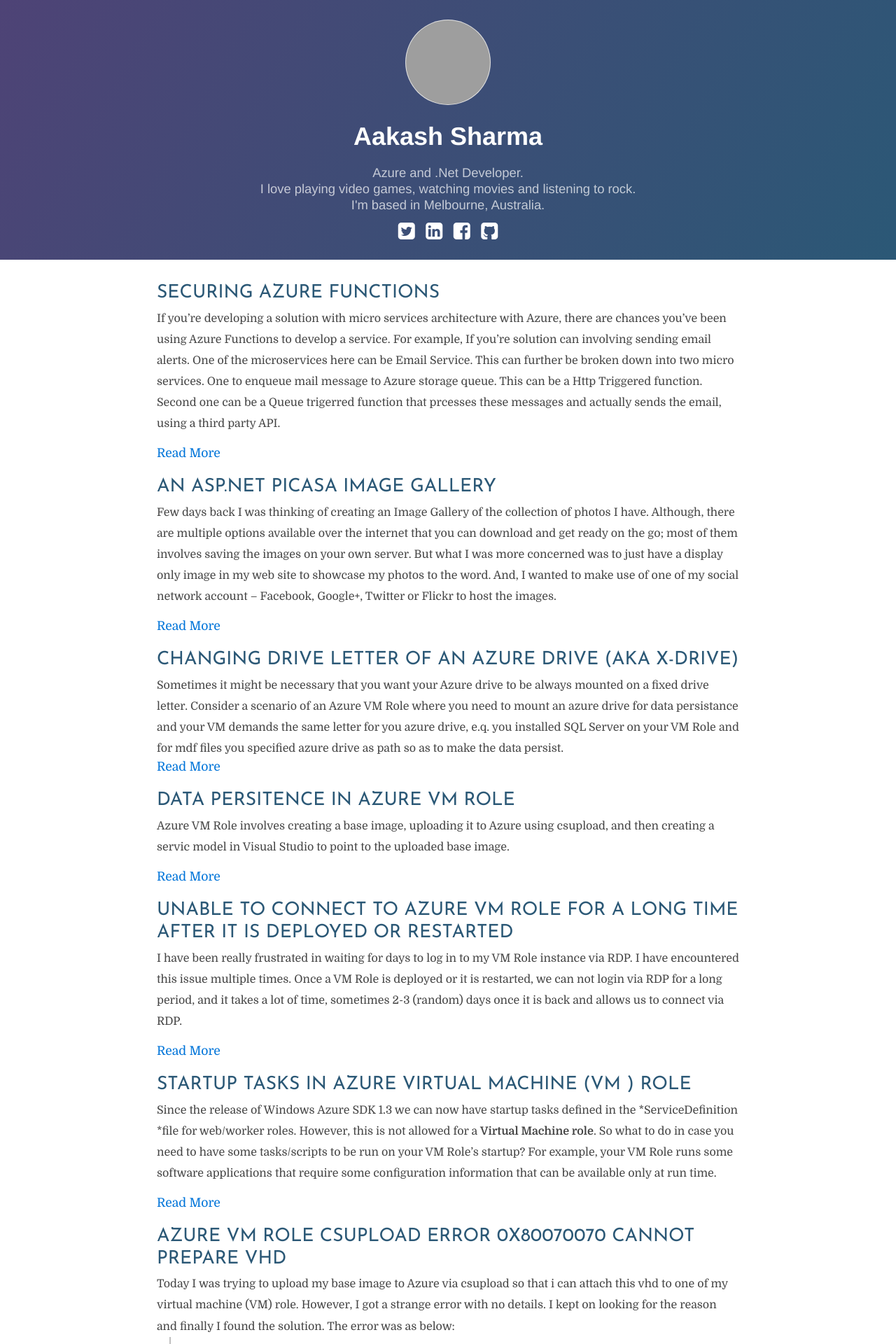
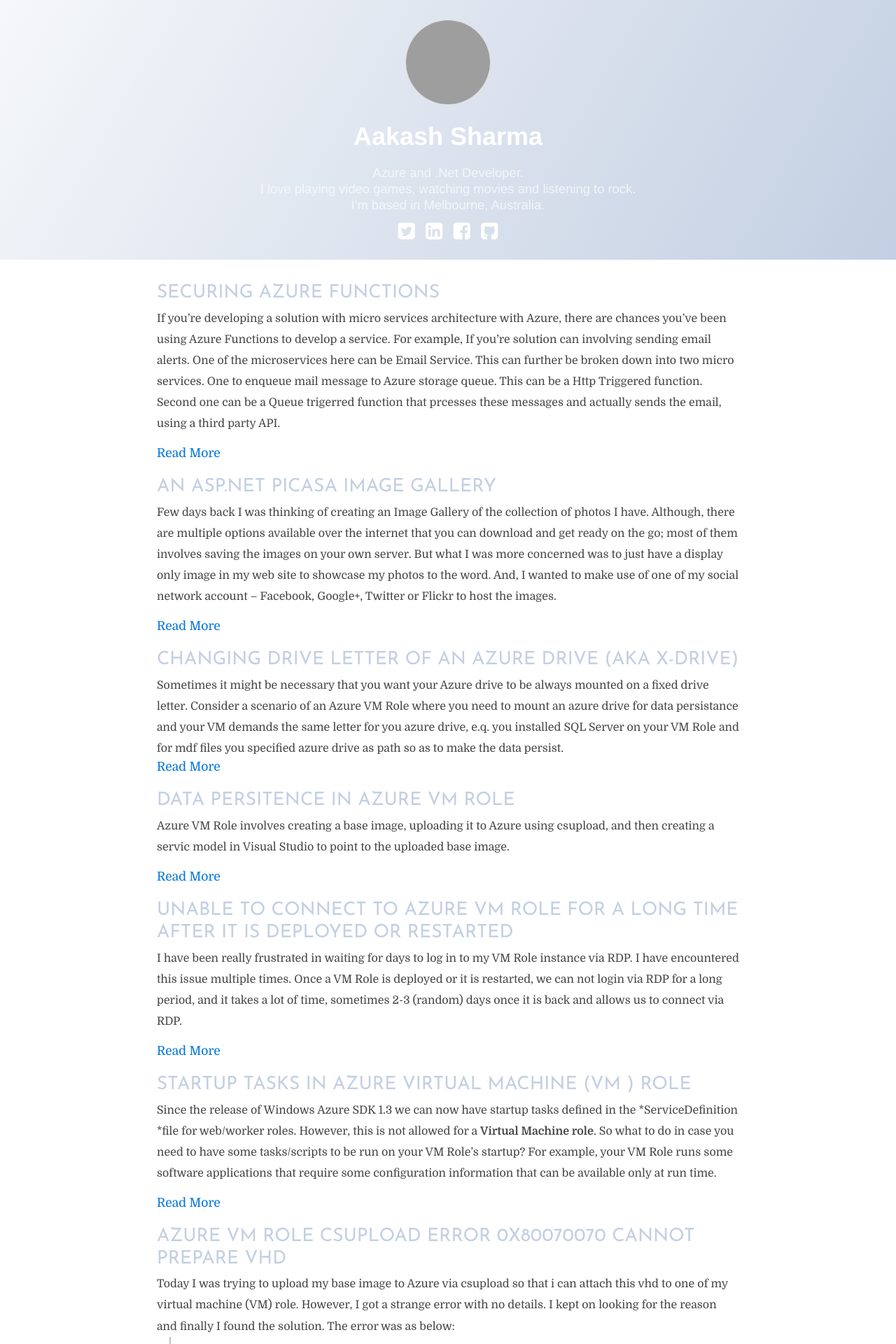
Before and after one commit to akki-s/akki-s.github.io, a Jekyll site: the page built from index.html, in a window 1280 px wide. Shown: the top 1920 px of the page at 70% size. Built offline with Jekyll 4.4.1, drawn with Linux system fonts in a browser that asks for light colours; grey boxes are pictures that could not be loaded.

Commit message:
cloudy heading colors

```diff
--- a/_sass/variables.scss
+++ b/_sass/variables.scss
@@ -4,11 +4,11 @@
 
 // Headers
 $header-heading-color: #fff !default;
-$header-bg-color: #2b5876 !default;
-$header-bg-color-secondary: #4e4376 !default;
+$header-bg-color: #c3cfe2 !default;
+$header-bg-color-secondary: #f5f7fa !default;
 
 // Text
-$section-headings-color: #2b5876 !default;
+$section-headings-color: #c3cfe2 !default;
 $body-text-color: #606c71 !default;
 $body-link-color: #1e6bb8 !default;
 $blockquote-text-color: #819198 !default;
```
